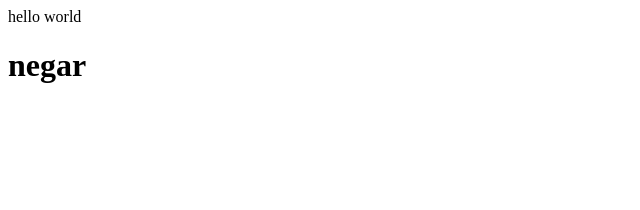
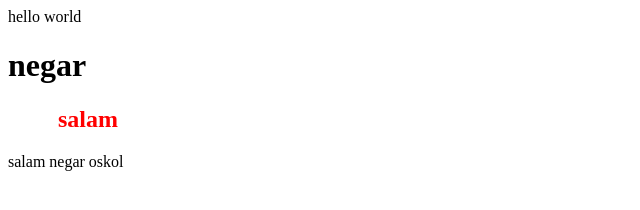
Before and after one commit to NegarKhosraviyan/cs50git, a plain HTML site: page index.html in a window 1280 px wide. Shown: the whole page, without its empty margins (0-640 px from the left). Drawn offline with Linux system fonts and the light colour scheme.

Commit message:
add heading

```diff
--- a/index.html
+++ b/index.html
@@ -9,5 +9,10 @@
 <body>
     hello world
     <h1>negar</h1>
+    <h2 style="color: Red;
+                margin-left: 50px;">salam</h2>
+    <p>
+        salam negar oskol
+    </p>
 </body>
 </html>
```
